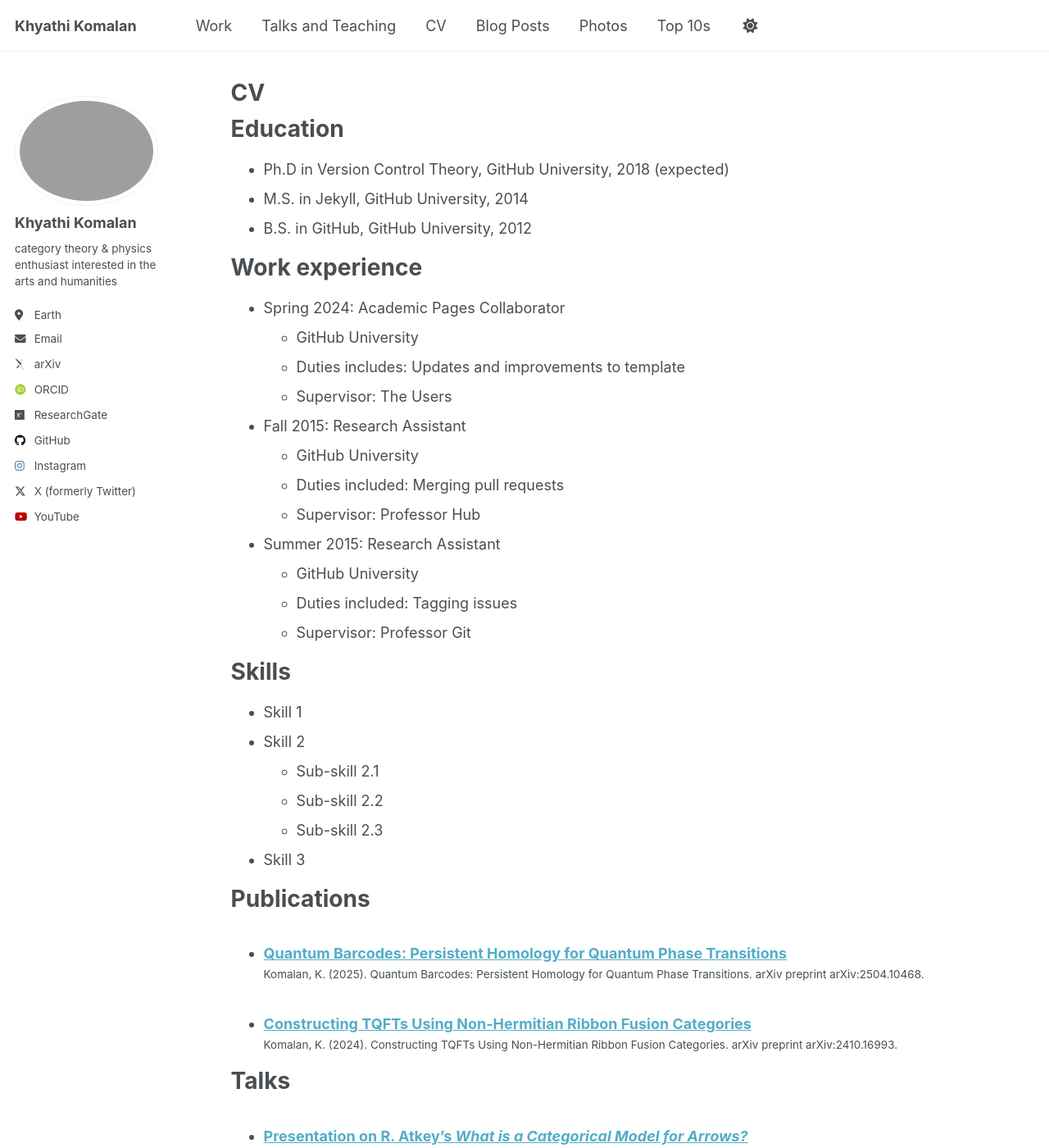
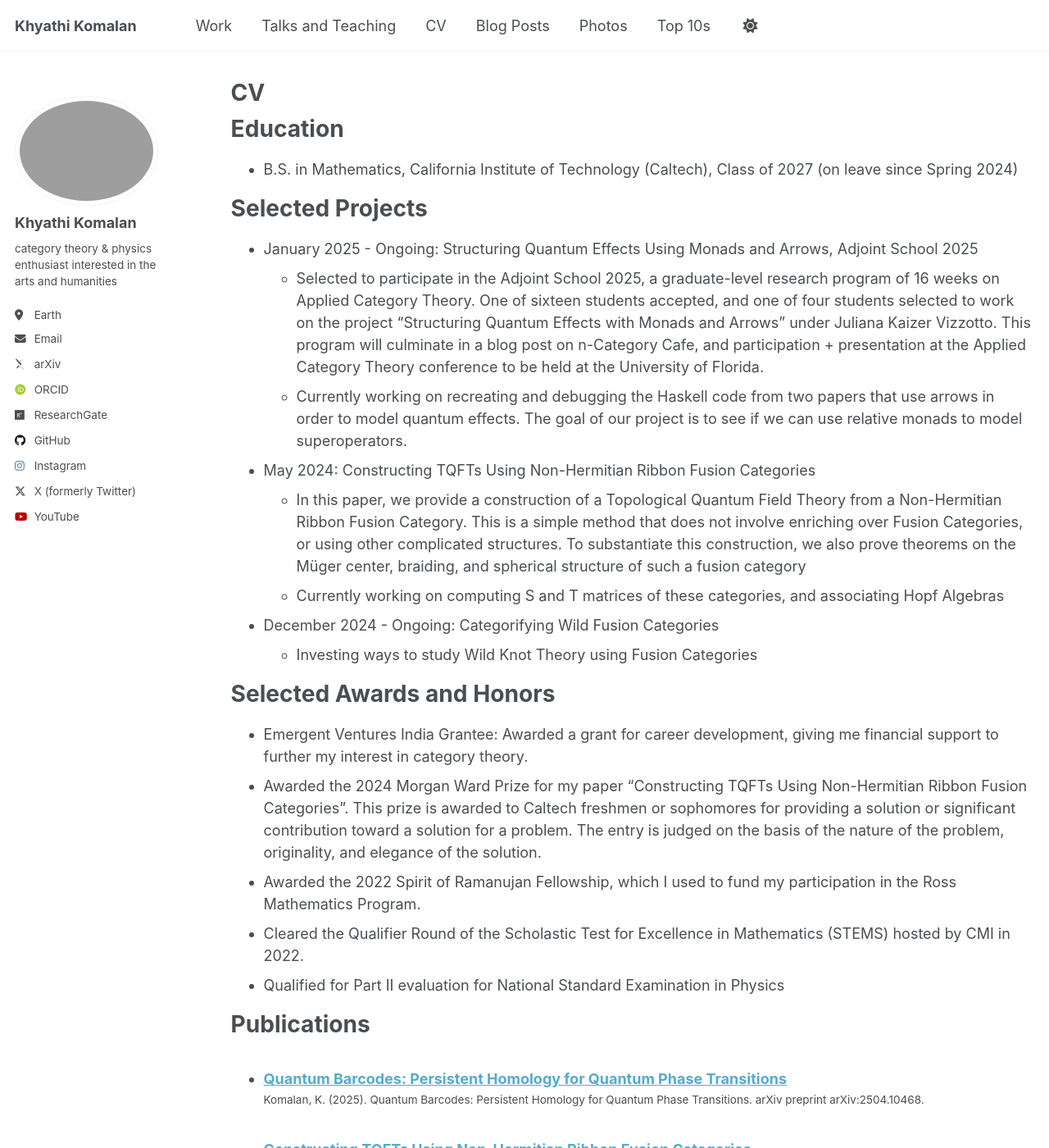
Before and after one commit to khyathikomalan/khyathikomalan.github.io, a Jekyll site: the page built from _pages/cv.md, in a window 1280 px wide and 1400 px high. Shown: the whole window at 82% size. Built offline with Jekyll 4.4.1, drawn with Linux system fonts in a browser that asks for light colours; some web fonts are replaced; some of the changed text lies outside the part shown.

Commit message:
Update cv.md

```diff
--- a/_pages/cv.md
+++ b/_pages/cv.md
@@ -11,35 +11,30 @@ redirect_from:
 
 Education
 ======
-* Ph.D in Version Control Theory, GitHub University, 2018 (expected)
-* M.S. in Jekyll, GitHub University, 2014
-* B.S. in GitHub, GitHub University, 2012
 
-Work experience
+* B.S. in Mathematics, California Institute of Technology (Caltech), Class of 2027 (on leave since Spring 2024)
+
+Selected Projects
 ======
-* Spring 2024: Academic Pages Collaborator
-  * GitHub University
-  * Duties includes: Updates and improvements to template
-  * Supervisor: The Users
+* January 2025 - Ongoing: Structuring Quantum Effects Using Monads and Arrows, Adjoint School 2025
+  * Selected to participate in the Adjoint School 2025, a graduate-level research program of 16 weeks on Applied Category Theory. One of sixteen students accepted, and one of four students selected to work on the project "Structuring Quantum Effects with Monads and Arrows" under Juliana Kaizer Vizzotto. This program will culminate in a blog post on n-Category Cafe, and participation + presentation at the Applied Category Theory conference to be held at the University of Florida.
+  * Currently working on recreating and debugging the Haskell code from two papers that use arrows in order to model quantum effects. The goal of our project is to see if we can use relative monads to model superoperators.
 
-* Fall 2015: Research Assistant
-  * GitHub University
-  * Duties included: Merging pull requests
-  * Supervisor: Professor Hub
+* May 2024: Constructing TQFTs Using Non-Hermitian Ribbon Fusion Categories
+  * In this paper, we provide a construction of a Topological Quantum Field Theory from a Non-Hermitian Ribbon Fusion Category. This is a simple method that does not involve enriching over Fusion Categories, or using other complicated structures. To substantiate this construction, we also prove theorems on the Müger center, braiding, and spherical structure of such a fusion category
+  * Currently working on computing S and T matrices of these categories, and associating Hopf Algebras
 
-* Summer 2015: Research Assistant
-  * GitHub University
-  * Duties included: Tagging issues
-  * Supervisor: Professor Git
+* December 2024 - Ongoing: Categorifying Wild Fusion Categories
+  * Investing ways to study Wild Knot Theory using Fusion Categories
 
-Skills
+Selected Awards and Honors
 ======
-* Skill 1
-* Skill 2
-  * Sub-skill 2.1
-  * Sub-skill 2.2
-  * Sub-skill 2.3
-* Skill 3
+* Emergent Ventures India Grantee: Awarded a grant for career development, giving me financial support to further my interest in category theory.
+* Awarded the 2024 Morgan Ward Prize for my paper "Constructing TQFTs Using Non-Hermitian Ribbon Fusion Categories". This prize is awarded to Caltech freshmen or sophomores for providing a solution or significant contribution toward a solution for a problem. The entry is judged on the basis of the nature of the problem, originality, and elegance of the solution.
+* Awarded the 2022 Spirit of Ramanujan Fellowship, which I used to fund my participation in the Ross Mathematics Program.
+* Cleared the Qualifier Round of the Scholastic Test for Excellence in Mathematics (STEMS) hosted by CMI in 2022.
+* Qualified for Part II evaluation for National Standard Examination in Physics
+
 
 Publications
 ======
@@ -47,18 +42,8 @@ Publications
     {% include archive-single-cv.html %}
   {% endfor %}</ul>
 
-Talks
+Selected Talks and Teaching
 ======
   <ul>{% for post in site.talks reversed %}
     {% include archive-single-talk-cv.html  %}
   {% endfor %}</ul>
-
-Teaching
-======
-  <ul>{% for post in site.teaching reversed %}
-    {% include archive-single-cv.html %}
-  {% endfor %}</ul>
-
-Service and leadership
-======
-* Currently signed in to 43 different slack teams
```
